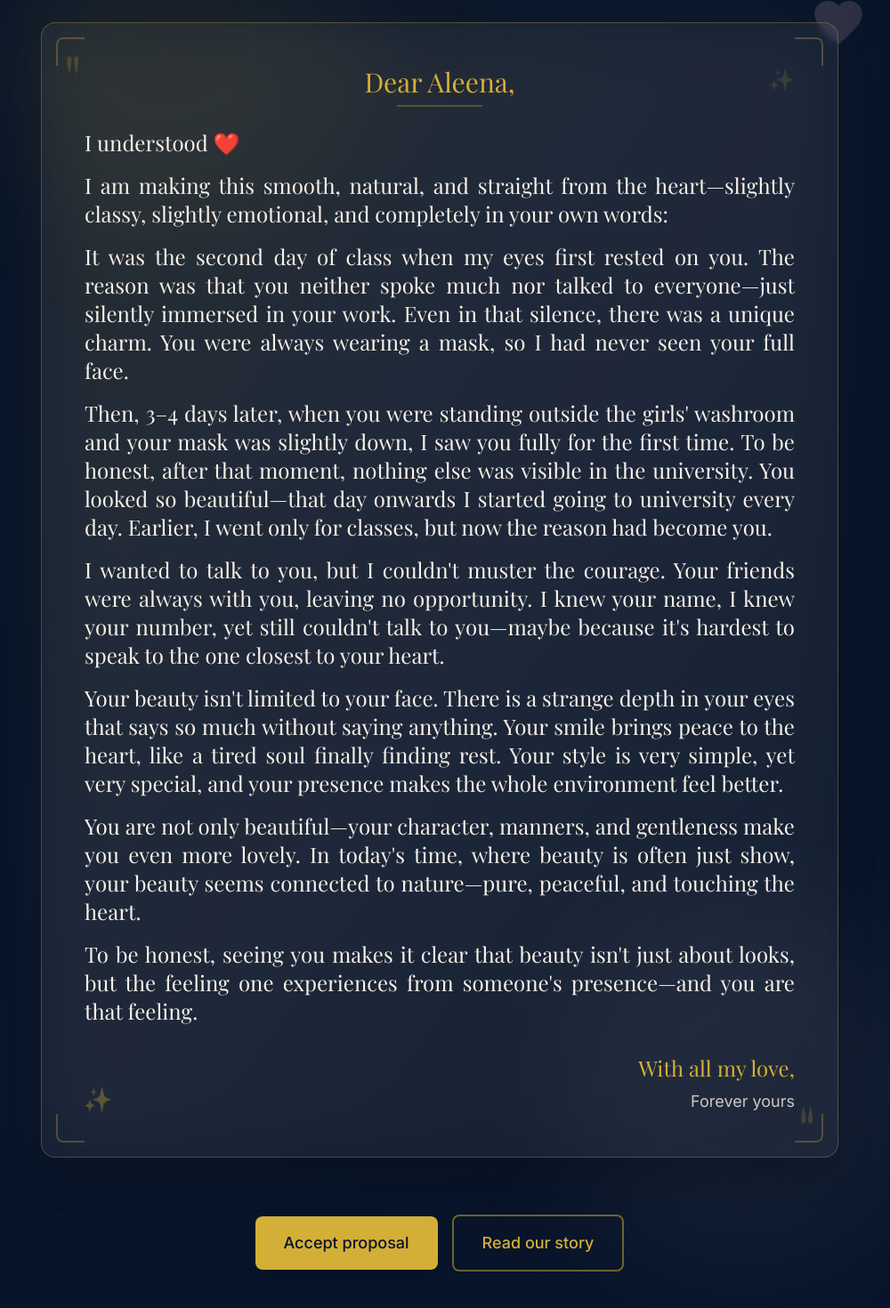
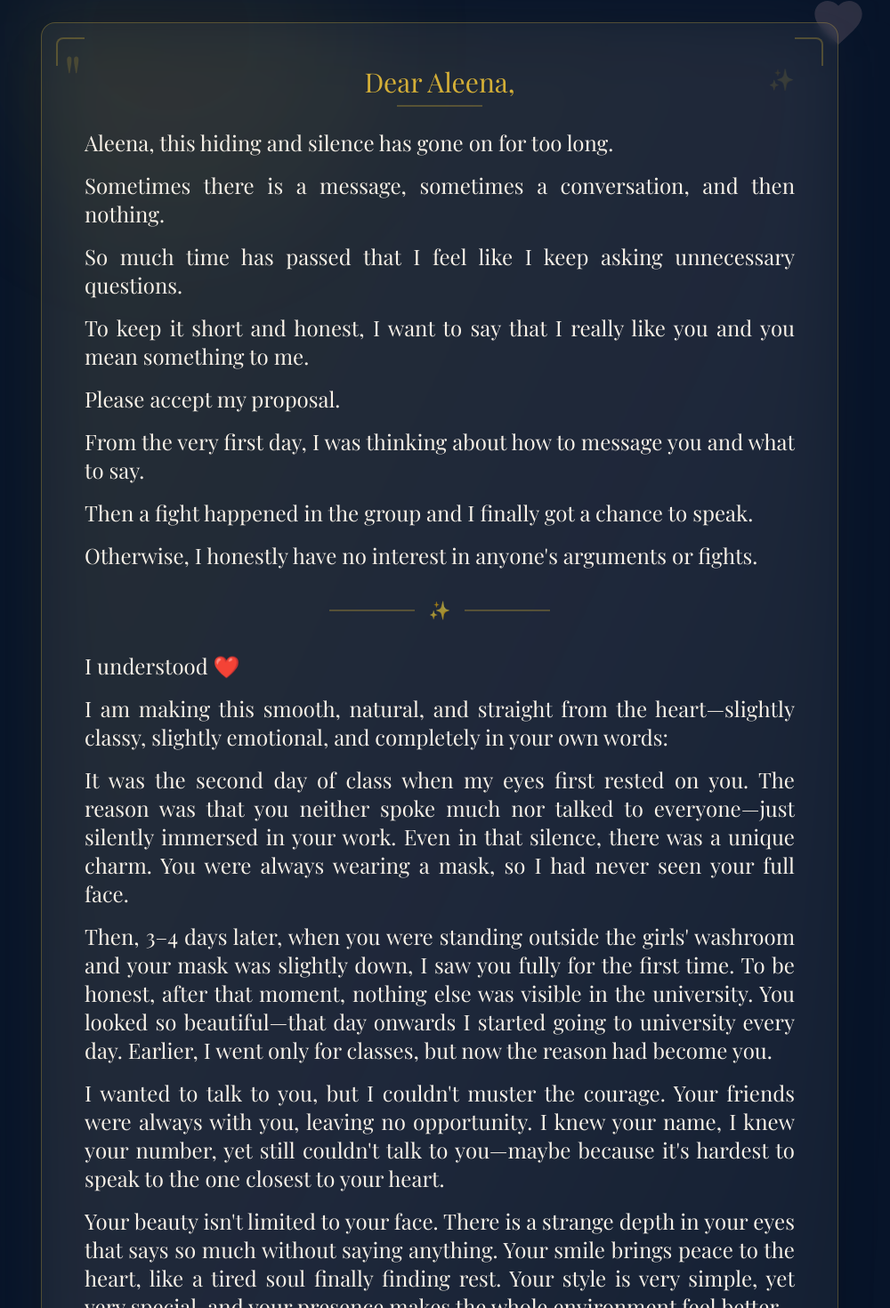
Before and after one commit to iamcaptain07/shahroz-aleena-always-together, a React (Vite) app: page / in a window 1280 px wide. Shown: the part 369-1839 px from the top of the page at 89% size, without its empty margins (146-1146 px from the left). Built offline with nearby package versions, Linux system fonts and the light colour scheme.

Commit message:
Add new proposal message section while keeping original message

```diff
--- a/src/components/HeroProposalCard.jsx
+++ b/src/components/HeroProposalCard.jsx
@@ -1,6 +1,15 @@
 import { motion } from 'framer-motion';
 
-const proposalMessage = `I understood ❤️
+const originalProposalMessage = `Aleena, this hiding and silence has gone on for too long.
+Sometimes there is a message, sometimes a conversation, and then nothing.
+So much time has passed that I feel like I keep asking unnecessary questions.
+To keep it short and honest, I want to say that I really like you and you mean something to me.
+Please accept my proposal.
+From the very first day, I was thinking about how to message you and what to say.
+Then a fight happened in the group and I finally got a chance to speak.
+Otherwise, I honestly have no interest in anyone's arguments or fights.`;
+
+const newProposalMessage = `I understood ❤️
 I am making this smooth, natural, and straight from the heart—slightly classy, slightly emotional, and completely in your own words:
 It was the second day of class when my eyes first rested on you. The reason was that you neither spoke much nor talked to everyone—just silently immersed in your work. Even in that silence, there was a unique charm. You were always wearing a mask, so I had never seen your full face.
 Then, 3–4 days later, when you were standing outside the girls' washroom and your mask was slightly down, I saw you fully for the first time. To be honest, after that moment, nothing else was visible in the university. You looked so beautiful—that day onwards I started going to university every day. Earlier, I went only for classes, but now the reason had become you.
@@ -57,13 +66,34 @@ export default function HeroProposalCard() {
             <div className="w-24 h-0.5 bg-gold/30 mx-auto"></div>
           </div>
 
-          <blockquote className="text-lg md:text-xl lg:text-2xl font-heading text-ivory leading-relaxed text-justify">
-            {proposalMessage.split('\n').map((paragraph, index) => (
-              <p key={index} className="mb-4 last:mb-0">
-                {paragraph}
-              </p>
-            ))}
-          </blockquote>
+          {/* Original Proposal Message */}
+          <div className="mb-8">
+            <blockquote className="text-lg md:text-xl lg:text-2xl font-heading text-ivory leading-relaxed text-justify">
+              {originalProposalMessage.split('\n').map((paragraph, index) => (
+                <p key={`original-${index}`} className="mb-4 last:mb-0">
+                  {paragraph}
+                </p>
+              ))}
+            </blockquote>
+          </div>
+
+          {/* Divider */}
+          <div className="my-8 flex items-center justify-center">
+            <div className="w-24 h-0.5 bg-gold/30"></div>
+            <span className="mx-4 text-gold/60 text-xl">✨</span>
+            <div className="w-24 h-0.5 bg-gold/30"></div>
+          </div>
+
+          {/* New Proposal Message */}
+          <div className="mt-8">
+            <blockquote className="text-lg md:text-xl lg:text-2xl font-heading text-ivory leading-relaxed text-justify">
+              {newProposalMessage.split('\n').map((paragraph, index) => (
+                <p key={`new-${index}`} className="mb-4 last:mb-0">
+                  {paragraph}
+                </p>
+              ))}
+            </blockquote>
+          </div>
 
           {/* Closing */}
           <div className="mt-8 text-right">
```
